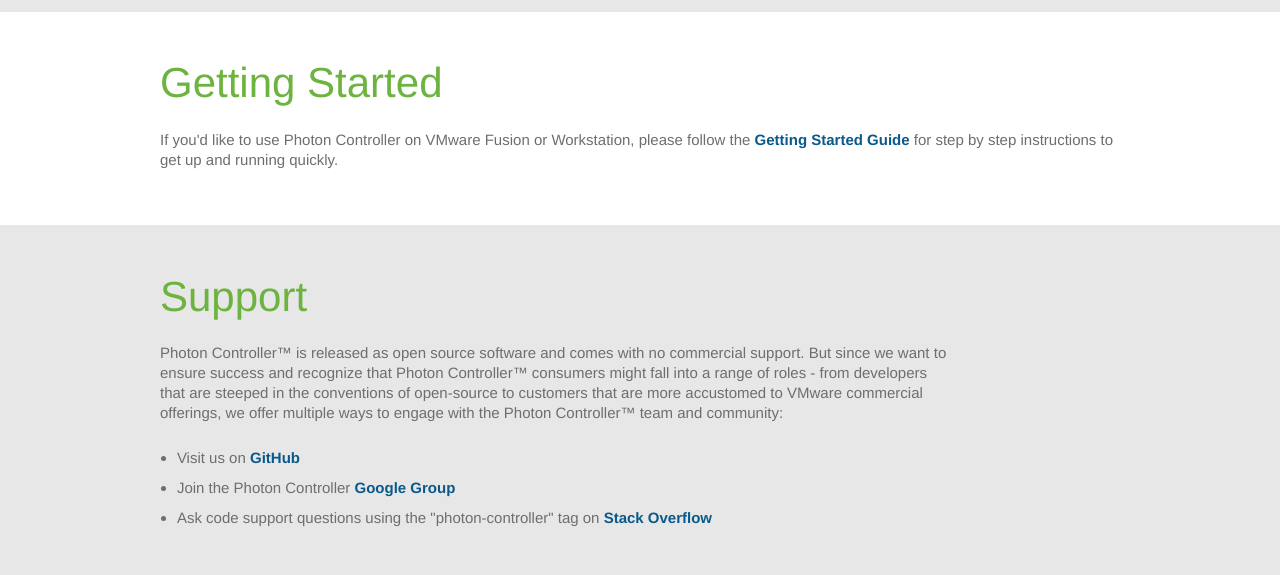
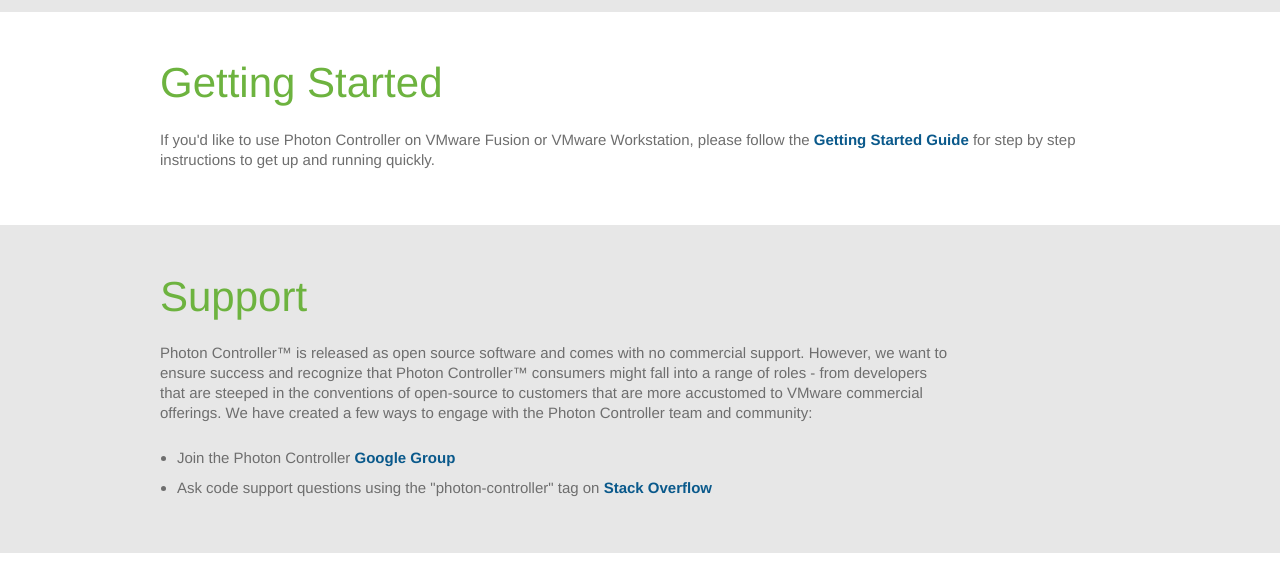
Before and after one commit to vmware-archive/photon-controller, a plain HTML site: page index.html in a window 1280 px wide. Shown: the part 1500-2075 px from the top of the page. Drawn offline with Linux system fonts and the light colour scheme.

Commit message:
Further Revision to Support Section

```diff
--- a/index.html
+++ b/index.html
@@ -98,7 +98,7 @@
 
             <p>If you'd like to try Photon Controller in VMware Fusion or VMware Workstation the <a href='assets/files/Photon_Controller_Getting_Started_Guide_20151116.pdf'>Getting Started Guide</a> will give you step by step instructions to get up and running.</P>
             <p>The source code is distributed under the <a href="assets/files/photon_tech_preview_license_agreement.pdf">VMware Technology Preview License Agreement.</a>. Open source license information may be found in the <a href="https://github.com/vmware/photon-controller/blob/master/LICENSE.txt">Photon Controller open source license file</a>.</p>
-            Photon Controller™ source code is available at <a href="https://github.com/vmware/photon-controller">Photon Controller’s GitHub source repository</a>. You can build your own Photon Controller by cloning the repo and following the instructions in the <a href="https://github.com/vmware/photon-controller/blob/master/README.md" target="_blank">README.md</a>.
+            Photon Controller™ source code is available at <a href="https://github.com/vmware/photon-controller">Photon Controller’s GitHub source repository</a>. You can build your own Photon Controller by cloning the repo and following the instructions in the <a href="https://github.com/vmware/photon-controller/blob/master/README.md">README.md</a>.
             </p>
 
 </section>
@@ -106,7 +106,7 @@
       <div class='container'>
         <div class='row'>
           <h2 id='getting-started'>Getting Started</h2>
-          <p>If you'd like to use Photon Controller on VMware Fusion or Workstation, please follow the <a href='assets/files/Photon_Controller_Getting_Started_Guide_20151116.pdf'>Getting Started Guide</a> for step by step instructions to get up and running quickly.</p>
+          <p>If you'd like to use Photon Controller on VMware Fusion or VMware Workstation, please follow the <a href='assets/files/Photon_Controller_Getting_Started_Guide_20151116.pdf'>Getting Started Guide</a> for step by step instructions to get up and running quickly.</p>
         </div>
 
 </section>
@@ -116,11 +116,10 @@
           <div class='content'>
             <h2 id="support">Support</h2>
 
-            <p>Photon Controller™ is released as open source software and comes with no commercial support. But since we want to ensure success and recognize that Photon Controller™ consumers might fall into a range of roles - from developers that are steeped in the conventions of open-source to customers
-            that are more accustomed to VMware commercial offerings, we offer multiple ways to engage with the Photon Controller™ team and community:
+            <p>Photon Controller™ is released as open source software and comes with no commercial support. However, we want to ensure success and recognize that Photon Controller™ consumers might fall into a range of roles - from developers that are steeped in the conventions of open-source to customers
+            that are more accustomed to VMware commercial offerings. We have created a few ways to engage with the Photon Controller team and community:
             <ul>
-              <li>Visit us on <a href="http://vmware.github.io/photon-controller">GitHub</a></li>
-              <li>Join the Photon Controller <a href="https://groups.google.com/forum/#!forum/photon-controller" target="_blank">Google Group</a></li>
+              <li>Join the Photon Controller <a href="https://groups.google.com/forum/#!forum/photon-controller">Google Group</a></li>
               <li>Ask code support questions using the "photon-controller" tag on <a href="http://stackoverflow.com/">Stack Overflow</a></li>
             </ul>
             </P>
```
